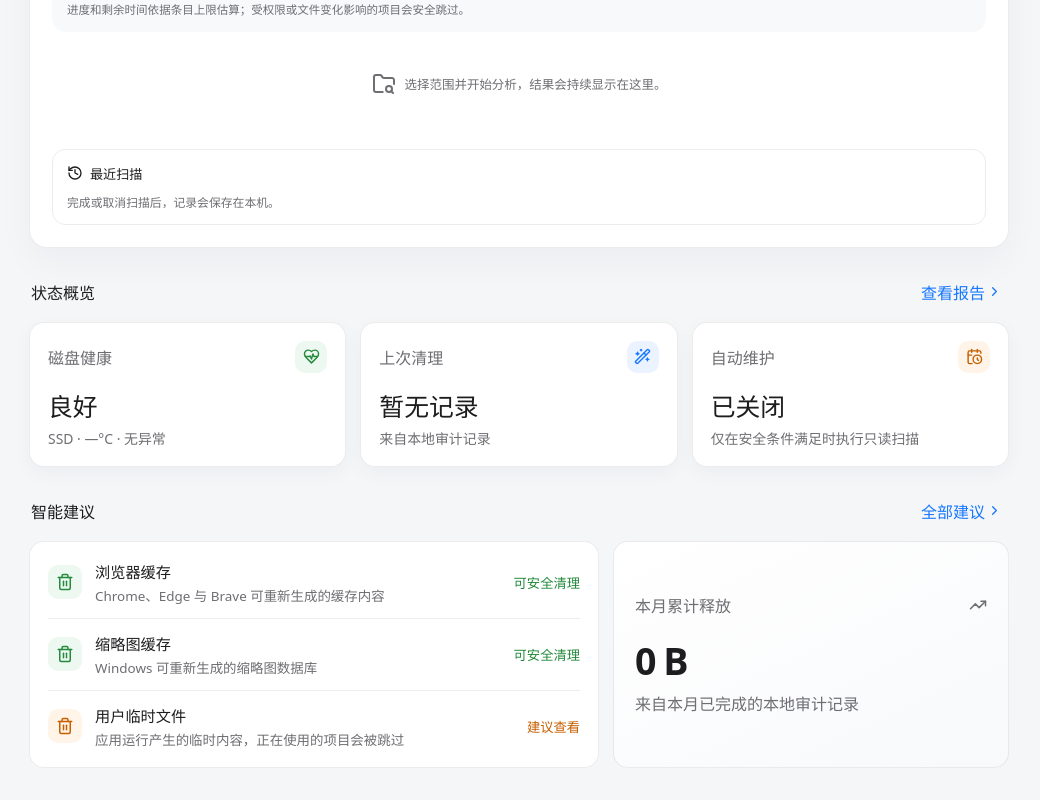
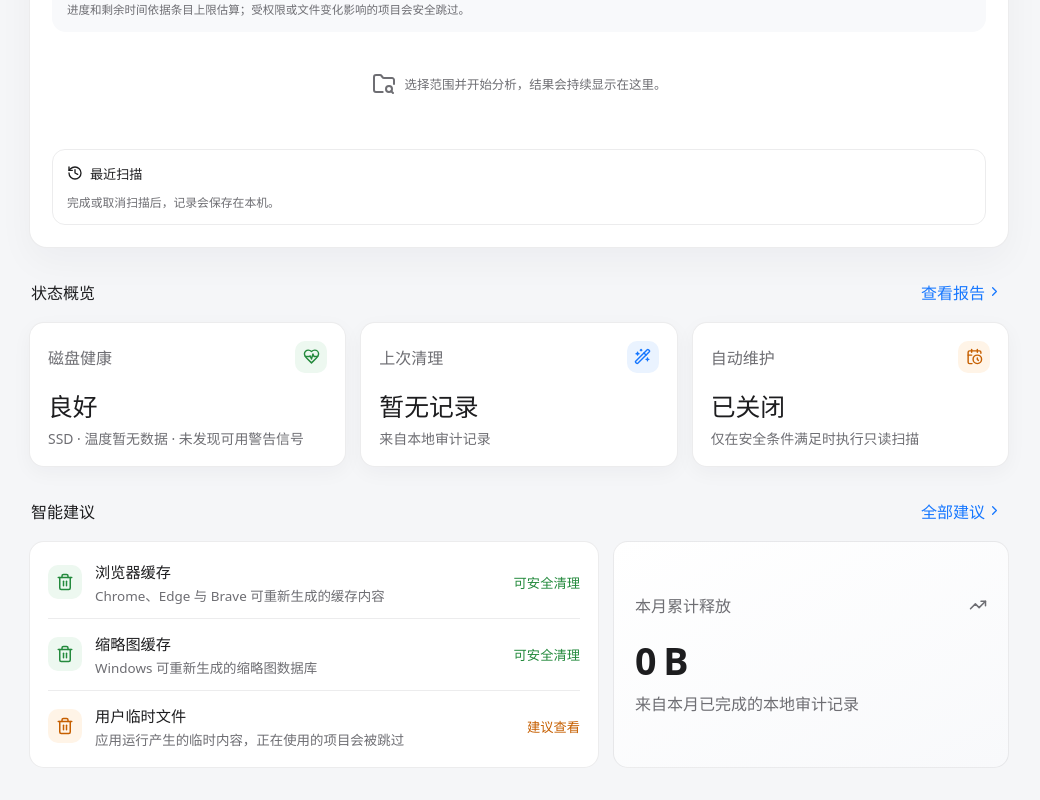
Before and after one commit to leaf-zly/clarity-disk, a Vue app in the folder apps/desktop/: page / in a window 1280 px wide. Shown: the part 2461-3261 px from the top of the page, without its empty margins (233-1273 px from the left). Built offline with nearby package versions, Linux system fonts and the light colour scheme.

Commit message:
fix: report missing disk health telemetry honestly

```diff
--- a/apps/desktop/src/pages/DashboardPage.vue
+++ b/apps/desktop/src/pages/DashboardPage.vue
@@ -166,6 +166,19 @@ const maintenanceLabel = computed(() => {
     monthly: "每月",
   };
   return labels[maintenanceSchedule.value];
+});
+/**
+ * Builds a truthful health summary without implying that missing telemetry is
+ * a clean bill of health.
+ */
+const healthDescription = computed(() => {
+  const health = snapshot.value?.health;
+  if (!health) return "正在读取健康信号";
+  const temperature = health.temperatureCelsius == null
+    ? "温度暂无数据"
+    : `${health.temperatureCelsius}°C`;
+  const warning = health.hasWarning ? "检测到需要注意的信号" : "未发现可用警告信号";
+  return `${health.deviceType} · ${temperature} · ${warning}`;
 });
 const pageCopy = computed(() => {
   const copy: Record<DashboardSection, { title: string; description: string }> =
@@ -437,12 +450,7 @@ async function focusSection(behavior: ScrollBehavior): Promise<void> {
         <MetricCard
           label="磁盘健康"
           :value="snapshot.health.status"
-          :description="
-            snapshot.health.deviceType +
-            ' · ' +
-            (snapshot.health.temperatureCelsius ?? '—') +
-            '°C · 无异常'
-          "
+          :description="healthDescription"
           tone="green"
           :icon="HeartPulse"
         />
```
